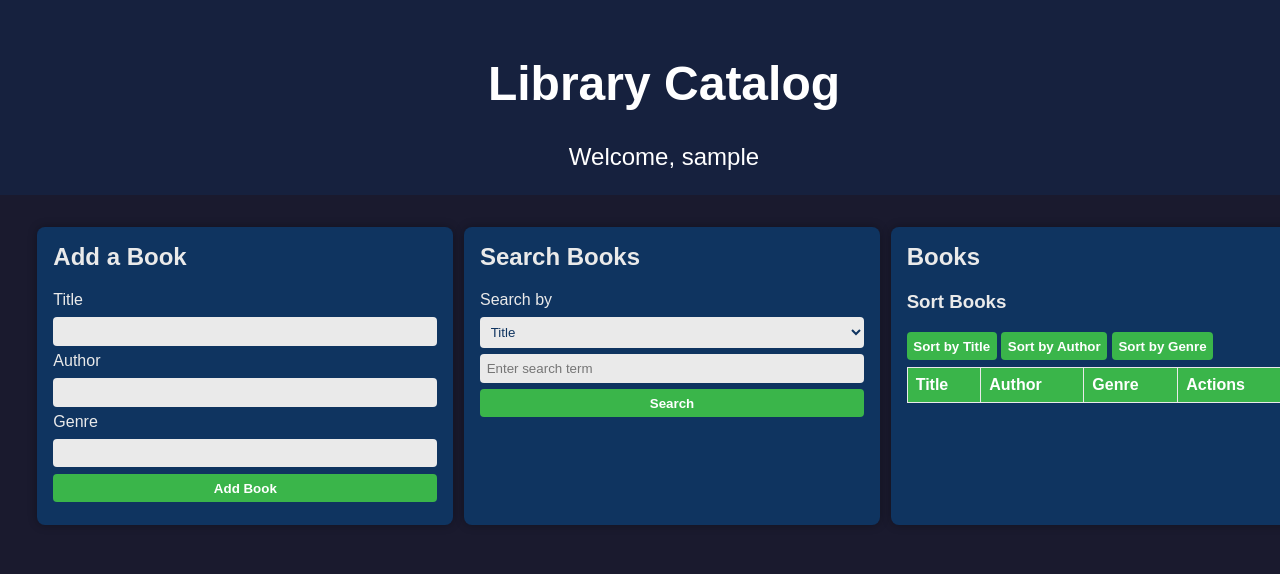
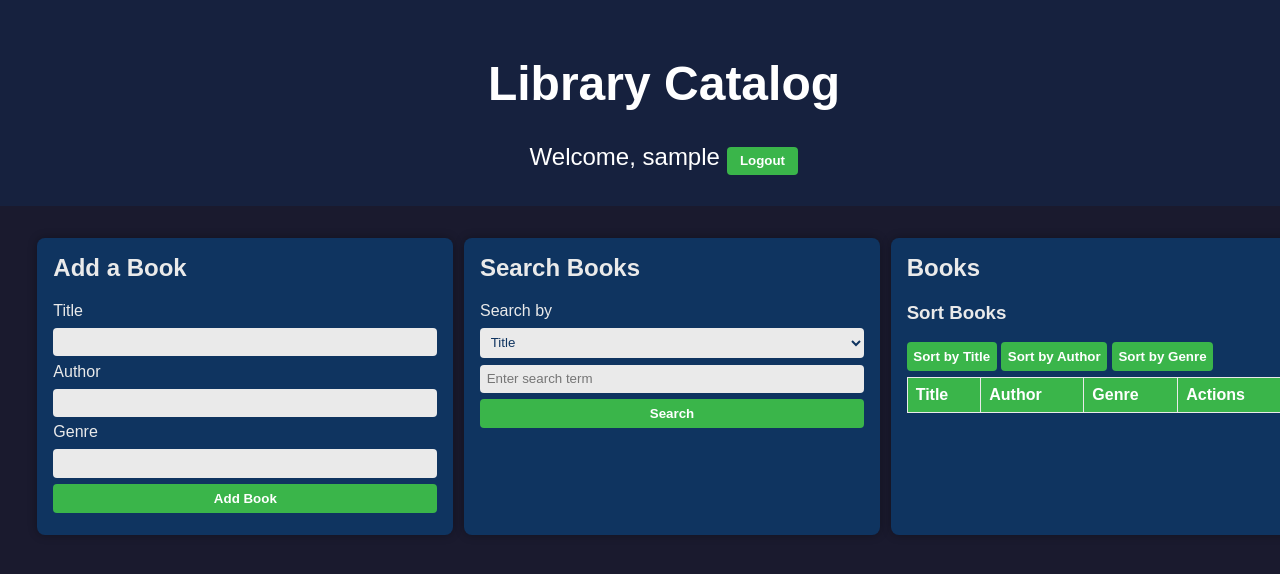
Before and after one commit to Alipc598/LibraryApp-Main, a plain HTML site: page frontend/index.html in a window 1280 px wide. Shown: the top 574 px of the page. Drawn offline with nearby package versions, Linux system fonts and the light colour scheme; no server answers; sample sign-in values are in the browser's storage.

Commit message:
Logout button

```diff
--- a/frontend/index.html
+++ b/frontend/index.html
@@ -87,6 +87,11 @@
                         return 0;
                     });
                 },
+                logout() {
+                    localStorage.removeItem('token');
+                    localStorage.removeItem('username');
+                    window.location.href = 'login.html';
+                },
                 init() {
                     if (!this.token) {
                         alert('You need to log in first');
@@ -107,7 +112,10 @@
         <header>
             <h1>Library Catalog</h1>
             <template x-if="username">
-                <span>Welcome, <span x-text="username"></span></span>
+                <div>
+                    <span>Welcome, <span x-text="username"></span></span>
+                    <button @click="logout">Logout</button>
+                </div>
             </template>
             <template x-if="!username">
                 <button @click="window.location.href='login.html'">Login/Register</button>
```
